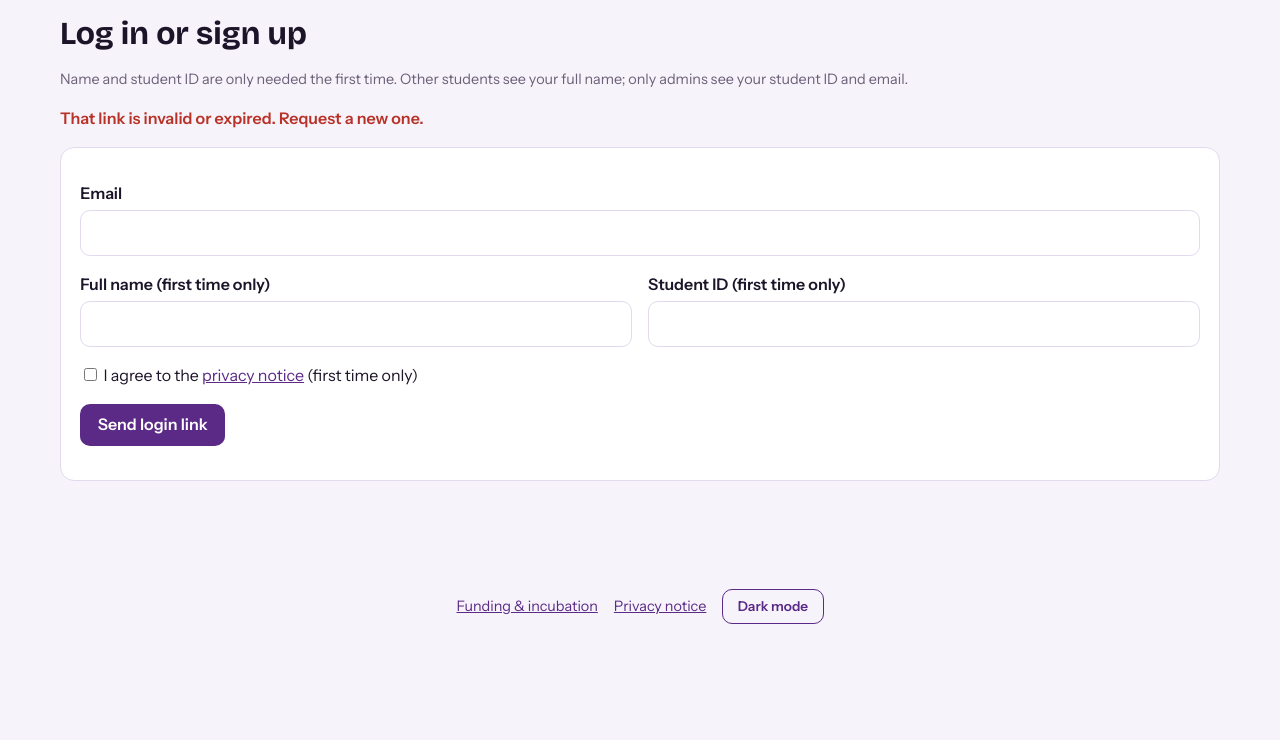
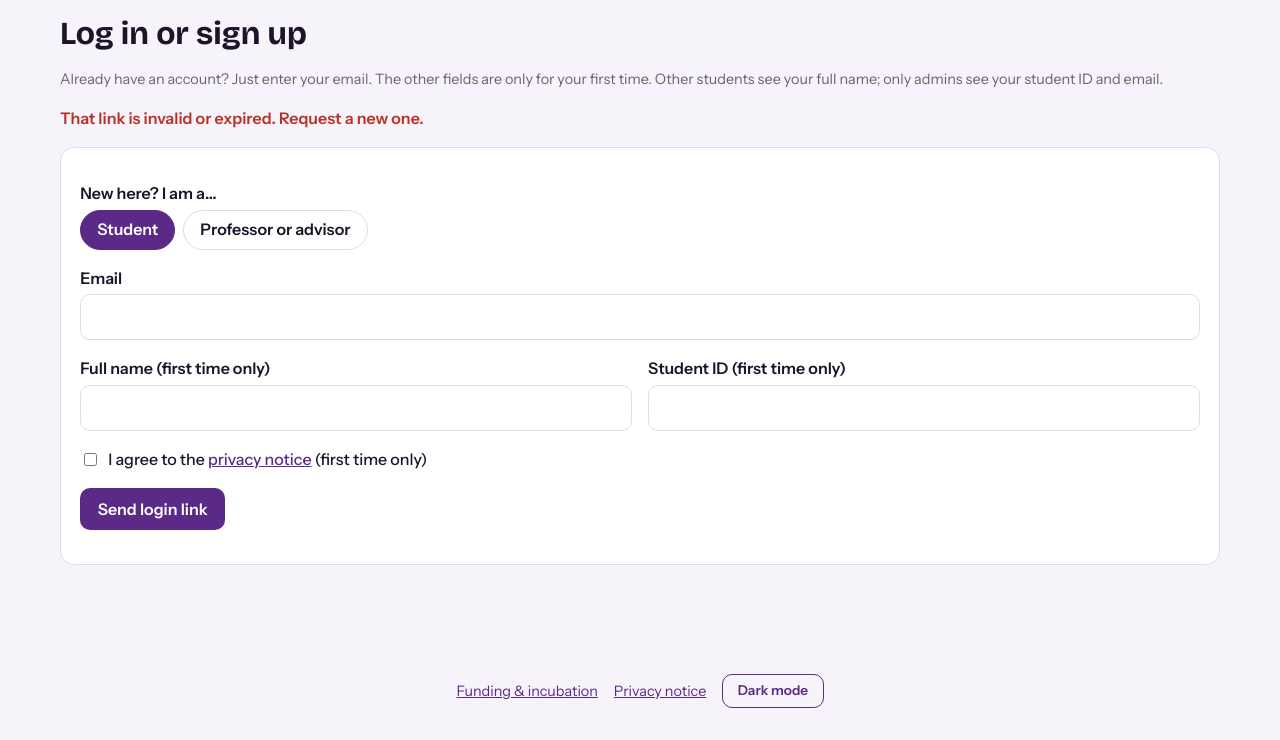
Before and after one commit to pilipehrtmo/Crossroads, a FastAPI app: page /auth/1 in a window 1280 px wide. Shown: the part 69-809 px from the top of the page. Before the commit the page ends 693 px from the top, so only its background shows below. Run offline with FastAPI, Linux system fonts and the light colour scheme; parts of the project's set-up code (start-up, migrations or seed data) failed here and were passed over; some libraries are stand-ins or nearby versions.

Commit message:
Professor and advisor accounts, cross-checked with NTHU pages; more funding programs
- Sign-up asks Student or Professor/advisor; professors must use an NTHU staff email (not @gapp)
- Their email is looked up on the NTHU page they give (only nthu.edu.tw, no internal addresses);
  found = Faculty badge automatically, otherwise an admin approves or rejects
- Admins can only mark staff-email accounts as Faculty
- Added AppWorks Accelerator, Youth Startup Loan, Academia Sinica summer programs and Macronix Golden Silicon Awards

```diff
--- a/app/db.py
+++ b/app/db.py
@@ -13,7 +13,7 @@ NEW_COLS = {"project": [("kind", "VARCHAR DEFAULT ''"), ("category", "VARCHAR DE
             "report": [("kind", "VARCHAR DEFAULT 'user'"), ("target_id", "INTEGER DEFAULT 0")],
             "competition": [("category", "VARCHAR DEFAULT 'Other'"), ("description", "VARCHAR DEFAULT ''")],
             "role": [("advisor", "BOOLEAN DEFAULT 0")],
-            "user": [("avatar_v", "INTEGER DEFAULT 0"), ("is_faculty", "BOOLEAN DEFAULT 0"), ("verified", "BOOLEAN DEFAULT 0"), ("name", "VARCHAR DEFAULT ''"), ("student_id", "VARCHAR DEFAULT ''"), ("faculty", "VARCHAR DEFAULT ''"), ("hours", "INTEGER DEFAULT 4"), ("line", "VARCHAR DEFAULT ''"), ("instagram", "VARCHAR DEFAULT ''"), ("discord", "VARCHAR DEFAULT ''"), ("linkedin", "VARCHAR DEFAULT ''"), ("github", "VARCHAR DEFAULT ''"), ("website", "VARCHAR DEFAULT ''"), ("behance", "VARCHAR DEFAULT ''"), ("scholar", "VARCHAR DEFAULT ''")]}
+            "user": [("role", "VARCHAR DEFAULT 'student'"), ("faculty_status", "VARCHAR DEFAULT ''"), ("faculty_url", "VARCHAR DEFAULT ''"), ("faculty_note", "VARCHAR DEFAULT ''"), ("title", "VARCHAR DEFAULT ''"), ("avatar_v", "INTEGER DEFAULT 0"), ("is_faculty", "BOOLEAN DEFAULT 0"), ("verified", "BOOLEAN DEFAULT 0"), ("name", "VARCHAR DEFAULT ''"), ("student_id", "VARCHAR DEFAULT ''"), ("faculty", "VARCHAR DEFAULT ''"), ("hours", "INTEGER DEFAULT 4"), ("line", "VARCHAR DEFAULT ''"), ("instagram", "VARCHAR DEFAULT ''"), ("discord", "VARCHAR DEFAULT ''"), ("linkedin", "VARCHAR DEFAULT ''"), ("github", "VARCHAR DEFAULT ''"), ("website", "VARCHAR DEFAULT ''"), ("behance", "VARCHAR DEFAULT ''"), ("scholar", "VARCHAR DEFAULT ''")]}
 def init_db():
     SQLModel.metadata.create_all(engine)
     if DB_URL.startswith("sqlite"):   # tiny migration so old matchmaker.db files keep working
--- a/app/main.py
+++ b/app/main.py
@@ -22,6 +22,8 @@ from .cv import parse_cv, CVError, MAX_BYTES
 from .links import CONTACTS, PRO_LINKS, LinkError, clean_contact, clean_handle, clean_link, short
 from . import guide
 from .photo import make_avatar, PhotoError, MAX_UPLOAD
+from .faculty import staff_email, nthu_url, check_page
+TITLES = ["Professor", "Associate Professor", "Assistant Professor", "Lecturer", "Adjunct Professor", "Researcher", "Advisor"]
 from fastapi.exceptions import RequestValidationError
 from starlette.exceptions import HTTPException as StarletteHTTPException
 
@@ -160,38 +162,63 @@ SID = re.compile(r"^[A-Za-z0-9]{6,12}$")
 HANDLE_RE = re.compile(r"^[a-z0-9._-]{3,30}$")
 
 @app.get("/login")
-def login_page(req: Request, user=Depends(me)): return render(req, "login.html", user)
+def login_page(req: Request, user=Depends(me)): return render(req, "login.html", user, titles=TITLES)
 
 @app.post("/login", dependencies=[limited("login", 300, 600)])   # per IP; each email is also limited below
-def login(req: Request, email: str = Form(...), name: str = Form(""), student_id: str = Form(""), agree: str = Form(""), s: Session = Depends(get_session)):
-    email = email.strip().lower(); name = name.strip()[:60]; sid = student_id.strip().upper()
+def login(req: Request, email: str = Form(...), name: str = Form(""), student_id: str = Form(""), agree: str = Form(""),
+          role: str = Form("student"), dept: str = Form(""), page: str = Form(""), title: str = Form(""), s: Session = Depends(get_session)):
+    email = email.strip().lower(); name = " ".join(name.split())[:60]; sid = student_id.strip().upper()
+    role = "faculty" if role == "faculty" else "student"; dept = dept.strip()[:60]; page = page.strip()[:300]
+    back = lambda err: render(req, "login.html", error=err, titles=TITLES, form=dict(email=email, name=name, sid=sid, role=role, dept=dept, page=page, title=title))
+    if not re.match(r"^[^@\s]+@[^@\s]+\.[^@\s]+$", email): return back("Please enter a valid email address.")
     exists = s.exec(select(User).where(User.email == email)).first()
-    if exists and exists.banned and email not in ADMIN_EMAILS: return render(req, "login.html", error="This account is banned.")
+    if exists and exists.banned and email not in ADMIN_EMAILS: return back("This account is banned.")
     hit(f"mail:{email}", 3, 600)   # max 3 login emails per address per 10 minutes
     if not exists:
-        if not agree: return render(req, "login.html", error="Please agree to the privacy notice to create an account.")
-        if not name or not SID.match(sid):
-            return render(req, "login.html", error="First time here? Enter your full name and student ID (6-12 letters or digits).")
-        if s.exec(select(User).where(User.student_id == sid)).first():
-            return render(req, "login.html", error="That student ID already has an account.")
+        if not agree: return back("Please agree to the privacy notice to create an account.")
+        if role == "faculty":
+            if not staff_email(email):
+                return back("Professor and advisor accounts must use your NTHU staff email, for example name@cs.nthu.edu.tw or name@mx.nthu.edu.tw. Student addresses such as @gapp.nthu.edu.tw cannot be used.")
+            if len(name) < 2 or not dept: return back("Enter your full name and your department.")
+            if not nthu_url(page): return back("Paste a link to an NTHU page that lists you with this email, such as your department's faculty page. It must be on nthu.edu.tw.")
+            sid = ""
+        else:
+            if not name or not SID.match(sid):
+                return back("First time here? Enter your full name and student ID (6-12 letters or digits).")
+            if s.exec(select(User).where(User.student_id == sid)).first():
+                return back("That student ID already has an account.")
     s.add(SignupLog(email=email, ip="-", allowed=True)); s.commit()
-    link = f"{BASE_URL}/auth/{signer.dumps({'e': email, 'n': name, 's': sid})}"
+    data = {'e': email, 'n': name, 's': sid}
+    if role == "faculty" and not exists: data.update(r="faculty", d=dept, p=page, t=title if title in TITLES else "")
+    link = f"{BASE_URL}/auth/{signer.dumps(data)}"
     try: send_magic(email, link)
-    except Exception as e:   # mail server busy or down: tell the student instead of showing a server error
+    except Exception as e:   # mail server busy or down: tell the user instead of showing a server error
         print(">>> LOGIN EMAIL FAILED for", email, type(e).__name__, e)
-        return render(req, "login.html", error="We could not send the login email just now. Please wait a minute and try again.")
-    return render(req, "login.html", sent=True, demo_link=link if SHOW_LINK and not SMTP_HOST else "")
+        return back("We could not send the login email just now. Please wait a minute and try again.")
+    return render(req, "login.html", sent=True, titles=TITLES, demo_link=link if SHOW_LINK and not SMTP_HOST else "")
+
+def run_faculty_check(s, u):
+    """Look for the user's email on their NTHU page. Found: verified automatically. Not found: an admin decides."""
+    found, note = check_page(u.email, u.faculty_url)
+    u.faculty_note = note[:300]
+    if found: u.faculty_status, u.is_faculty = "verified", True
+    elif u.faculty_status != "rejected": u.faculty_status, u.is_faculty = "pending", False
+    s.add(u); s.commit()
 
 @app.get("/auth/{token}")
 def auth(req: Request, token: str, s: Session = Depends(get_session)):
     try: d = signer.loads(token, max_age=900)
-    except BadSignature: return render(req, "login.html", error="That link is invalid or expired. Request a new one.")
+    except BadSignature: return render(req, "login.html", error="That link is invalid or expired. Request a new one.", titles=TITLES)
     email = d["e"]; u = s.exec(select(User).where(User.email == email)).first(); new = u is None
     if new:
-        if not d["s"] or s.exec(select(User).where(User.student_id == d["s"])).first():
-            return render(req, "login.html", error="That student ID already has an account.")
+        fac = d.get("r") == "faculty"
+        if fac and not staff_email(email): return render(req, "login.html", error="Professor accounts must use an NTHU staff email.", titles=TITLES)
+        if not fac and (not d["s"] or s.exec(select(User).where(User.student_id == d["s"])).first()):
+            return render(req, "login.html", error="That student ID already has an account.", titles=TITLES)
         u = User(email=email, name=d["n"], student_id=d["s"], handle=slugify(s, d["n"]), is_admin=email in ADMIN_EMAILS)
+        if fac: u.role, u.faculty, u.faculty_url, u.title, u.faculty_status = "faculty", d.get("d", ""), d.get("p", ""), d.get("t", ""), "pending"
         s.add(u); s.commit(); s.refresh(u)
+        if fac: run_faculty_check(s, u)
     if email in ADMIN_EMAILS and (not u.is_admin or u.banned): u.is_admin = True; u.banned = False; s.commit()   # listed admins are never locked out
     req.session["uid"] = u.id
     return go("/profile" if new else "/")
@@ -234,6 +261,14 @@ def profile_cv(file: UploadFile = File(...), user=Depends(me), s: Session = Depe
     try: return parse_cv(file.filename or "", data, known)
     except CVError as e: return JSONResponse({"error": str(e)}, status_code=400)
     finally: del data
+
+@app.post("/profile/faculty", dependencies=[limited("faccheck", 6, 3600)])
+def faculty_recheck(page: str = Form(""), user=Depends(me), s: Session = Depends(get_session)):
+    if not user or user.role != "faculty" or user.faculty_status == "verified": return go("/profile")
+    page = page.strip()[:300] or user.faculty_url
+    if nthu_url(page): user.faculty_url = page; run_faculty_check(s, user)
+    else: user.faculty_note = "The link must be on an nthu.edu.tw website."; s.add(user); s.commit()
+    return go("/profile#faculty")
 
 @app.post("/profile/photo", dependencies=[limited("photo", 20, 3600)])
 def profile_photo(file: UploadFile = File(...), user=Depends(me), s: Session = Depends(get_session)):
@@ -640,7 +675,8 @@ def extra_admin(s):
 @app.get("/admin")
 def admin(req: Request, user=Depends(me), s: Session = Depends(get_session)):
     if not (user and user.is_admin): return go("/")
-    return render(req, "admin.html", user, users=s.exec(select(User)).all(), programs=s.exec(select(Program).order_by(Program.sort)).all(),
+    return render(req, "admin.html", user, users=s.exec(select(User)).all(), staff_email=staff_email,
+        fac_requests=s.exec(select(User).where(User.faculty_status == "pending")).all(), programs=s.exec(select(Program).order_by(Program.sort)).all(),
         logs=s.exec(select(SignupLog).order_by(SignupLog.at.desc()).limit(100)).all(),
         review=s.exec(select(Competition).where(Competition.needs_review == True)).all(), **extra_admin(s))
 
@@ -713,8 +749,13 @@ def admin_act(action: str, oid: int, user=Depends(me), s: Session = Depends(get_
     elif action == "rmphoto":   # remove an inappropriate profile photo
         u = s.get(User, oid)
         if u: s.exec(delete(Avatar).where(Avatar.user_id == oid)); u.avatar_v = 0
-    elif action in ("faculty", "unfaculty"):
+    elif action in ("faculty", "unfaculty"):   # admins can approve only people with an NTHU staff email
         u = s.get(User, oid)
-        if u: u.is_faculty = action == "faculty"
+        if u and (action == "unfaculty" or staff_email(u.email)):
+            u.is_faculty = action == "faculty"; u.faculty_status = "verified" if u.is_faculty else ("rejected" if u.role == "faculty" else "")
+            if u.is_faculty: u.role = "faculty"
+    elif action == "faccheck":
+        u = s.get(User, oid)
+        if u and u.faculty_url: run_faculty_check(s, u)
     elif action == "scrape": run_scrapers()
     s.commit(); return go("/admin")
--- a/app/static/style.css
+++ b/app/static/style.css
@@ -417,3 +417,4 @@ img.av{display:block}img.av.xs{display:inline-block}
 .photobox h3{margin:0 0 .2rem}.photobox p{margin:0 0 .6rem;max-width:60ch}.photobox .acts{display:flex;gap:.5rem;align-items:center;flex-wrap:wrap}.photobox form{margin:0}.photobox label.btn{margin:0;cursor:pointer}
 .phead{display:flex;gap:1.2rem;align-items:center;margin-bottom:.6rem}.phead h1{margin:0}
 @media(max-width:699px){.photobox{flex-direction:column;align-items:flex-start}.av.xl{width:80px;height:80px}}
+.facbox{margin:1rem 0 .5rem}.facbox h3{margin:0 0 .4rem}.facbox p{margin:.3rem 0}
--- a/app/templates/login.html
+++ b/app/templates/login.html
@@ -1,10 +1,25 @@
-{% extends "base.html" %}{% block body %}<h1>Log in or sign up</h1>
-<p class="muted">Name and student ID are only needed the first time. Other students see your full name; only admins see your student ID and email.</p>
+{% extends "base.html" %}{% block body %}{% set f = form or {} %}<h1>Log in or sign up</h1>
+<p class="muted">Already have an account? Just enter your email. The other fields are only for your first time. Other students see your full name; only admins see your student ID and email.</p>
 {% if sent %}<p class="box">Check your inbox for a login link. It expires in 15 minutes.</p>{% endif %}
 {% if demo_link %}<p class="box"><b>Demo mode:</b> <a href="{{ demo_link }}">click here to log in</a>. Only for classroom demos on a private network.</p>{% endif %}
-{% if error %}<p class="err">{{ error }}</p>{% endif %}
-<form method="post" class="card"><input type="hidden" name="csrf" value="{{ csrf }}"><label for="e">Email</label><input id="e" name="email" type="email" required>
-<div class="two"><div><label for="n">Full name (first time only)</label><input id="n" name="name" autocomplete="name"></div>
-<div><label for="s">Student ID (first time only)</label><input id="s" name="student_id" maxlength="12"></div></div>
-<label style="font-weight:400"><input type="checkbox" name="agree" value="1" style="width:auto"> I agree to the <a href="/privacy" target="_blank">privacy notice</a> (first time only)</label>
-<p><button>Send login link</button></p></form>{% endblock %}
+{% if error %}<p class="err" role="alert">{{ error }}</p>{% endif %}
+<form method="post" class="card" id="lf"><input type="hidden" name="csrf" value="{{ csrf }}">
+<label>New here? I am a…</label>
+<div class="kinds" role="radiogroup" aria-label="Account type"><label class="kind"><input type="radio" name="role" value="student" {{ "checked" if f.get("role", "student") != "faculty" }}><span>Student</span></label>
+<label class="kind"><input type="radio" name="role" value="faculty" {{ "checked" if f.get("role") == "faculty" }}><span>Professor or advisor</span></label></div>
+<label for="e" id="elabel">Email</label><input id="e" name="email" type="email" required value="{{ f.get('email', '') }}" autocomplete="email">
+<p class="muted fine" id="ehint" hidden>Use your NTHU staff email, such as name@cs.nthu.edu.tw or name@mx.nthu.edu.tw. Student @gapp addresses are not accepted.</p>
+<div class="two"><div><label for="n">Full name (first time only)</label><input id="n" name="name" autocomplete="name" value="{{ f.get('name', '') }}"></div>
+<div class="r-student"><label for="s">Student ID (first time only)</label><input id="s" name="student_id" maxlength="12" value="{{ f.get('sid', '') }}"></div>
+<div class="r-faculty" hidden><label for="ti">Title</label><select id="ti" name="title">{% for t in titles %}<option {{ "selected" if f.get("title") == t }}>{{ t }}</option>{% endfor %}</select></div></div>
+<div class="r-faculty" hidden><label for="dp">Department</label><input id="dp" name="dept" value="{{ f.get('dept', '') }}" placeholder="e.g. Department of Computer Science">
+<label for="pg">Link to an NTHU page that lists you with this email</label><input id="pg" name="page" type="url" value="{{ f.get('page', '') }}" placeholder="https://….nthu.edu.tw/…">
+<p class="muted fine">For example your department's faculty page or your lab page on nthu.edu.tw. We open it and look for your email to confirm you are NTHU teaching staff. If we cannot find it, an admin checks it by hand; until then your account works but has no Faculty badge.</p></div>
+<label class="chk"><input type="checkbox" name="agree" value="1"><span>I agree to the <a href="/privacy" target="_blank">privacy notice</a> (first time only)</span></label>
+<p><button>Send login link</button></p></form>
+<script>
+(()=>{const sync=()=>{const fac=document.querySelector("input[name=role]:checked").value==="faculty";
+ document.querySelectorAll(".r-faculty").forEach(e=>e.hidden=!fac);document.querySelectorAll(".r-student").forEach(e=>e.hidden=fac);
+ document.getElementById("ehint").hidden=!fac;document.getElementById("elabel").textContent=fac?"NTHU staff email":"Email"};
+ document.querySelectorAll("input[name=role]").forEach(r=>r.addEventListener("change",sync));sync()})();
+</script>{% endblock %}
--- a/app/templates/profile.html
+++ b/app/templates/profile.html
@@ -1,5 +1,11 @@
 {% extends "base.html" %}{% from "_links.html" import icon %}{% block body %}<h1>Your profile</h1>{% if error %}<p class="err">{{ error }}</p>{% endif %}
 <p class="muted">Other students see your full name, bio, skills, faculty and professional links. Your contacts stay private until you are accepted into a team.</p>
+{% if user.role == "faculty" %}<section class="card facbox" id="faculty"><h3>Professor / advisor status</h3>
+{% if user.faculty_status == "verified" %}<p><span class="pill fac">Faculty</span> Verified. {{ user.faculty_note }}</p>
+{% elif user.faculty_status == "rejected" %}<p class="err">An admin could not confirm you as NTHU teaching staff. Contact the admins if this is a mistake.</p>
+{% else %}<p><span class="pill warn">Waiting</span> We could not confirm you automatically yet: {{ user.faculty_note or "not checked yet" }} An admin will check by hand, or you can try another page.</p>
+<form method="post" action="/profile/faculty"><input type="hidden" name="csrf" value="{{ csrf }}"><label for="fp">NTHU page that lists your email</label>
+<input id="fp" name="page" type="url" value="{{ user.faculty_url }}" placeholder="https://….nthu.edu.tw/…"><p><button class="sm">Check again</button></p></form>{% endif %}</section>{% endif %}
 <section class="photobox"><span id="phwrap">{{ pic(user, "av xl") }}</span><div><h3>Profile photo</h3><p class="muted">A clear photo of your face helps teammates recognise you. JPG, PNG or WebP, up to 8 MB. We crop it to a square and remove location data.</p>
 <div class="acts"><form id="phform"><input type="hidden" name="csrf" value="{{ csrf }}"><label class="btn ghost sm" for="phfile">{{ "Change photo" if user.avatar_v else "Upload photo" }}</label><input id="phfile" name="file" type="file" accept="image/jpeg,image/png,image/webp" hidden></form>
 {% if user.avatar_v %}<form method="post" action="/profile/photo/delete"><input type="hidden" name="csrf" value="{{ csrf }}"><button class="ghost sm no">Remove</button></form>{% endif %}<span id="phmsg" class="muted" role="status"></span></div></div></section>
```
Also changed, not shown: app/faculty.py (added, +50 -0 lines), app/guide.py (+22 -1 lines), app/models.py (+7 -2 lines), app/templates/admin.html (+11 -2 lines).
